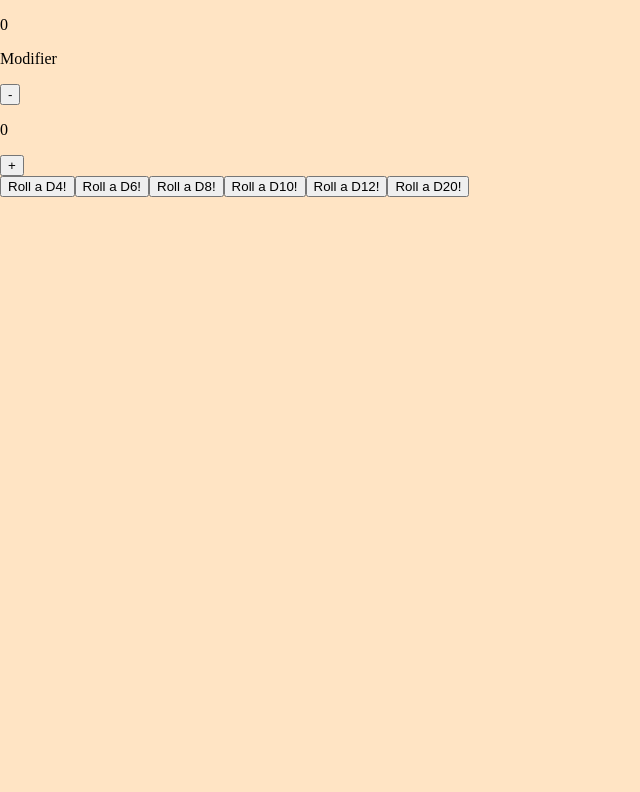
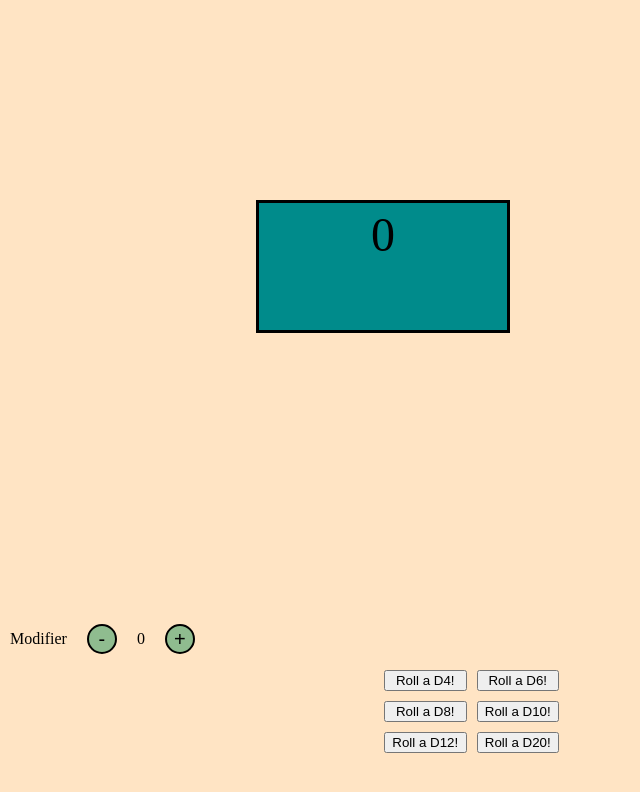
Before and after one commit to K0rmir/dicerollerv2, a React (Vite) app: page / in a window 1280 px wide. Shown: the top 792 px of the page, without its empty margins (0-640 px from the left). Built offline with nearby package versions, Linux system fonts and the light colour scheme.

Commit message:
update css

```diff
--- a/src/css/Modifier.css
+++ b/src/css/Modifier.css
@@ -1,4 +1,4 @@
-@media (max-width: 455px) {
+
 
     .modifierControl {
         display: flex;
@@ -21,4 +21,3 @@
         height: 30px;
         font-size: 1.25rem;
     }
-}
--- a/src/css/Resultbox.css
+++ b/src/css/Resultbox.css
@@ -1,6 +1,4 @@
-@media (max-width: 455px) {
-
-    .resultBox {
+.resultBox {
         display: flex;
         align-items: center;
         justify-content: center;
@@ -21,11 +19,3 @@
         margin: 0;
         font-size: 3rem;
     }
-
-
-
-
-
-
-
-}
```
Also changed, not shown: src/css/App.css (+1 -8 lines).
